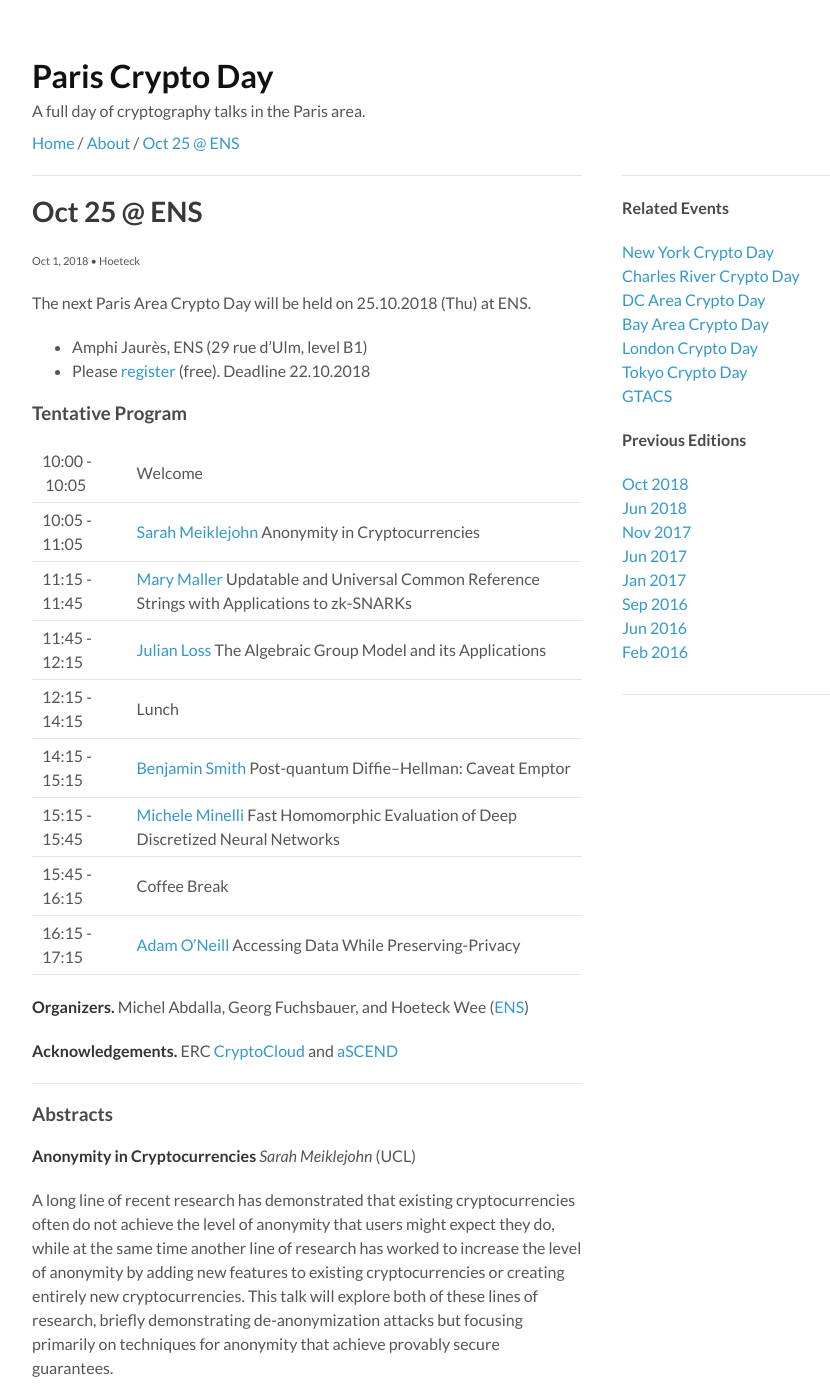
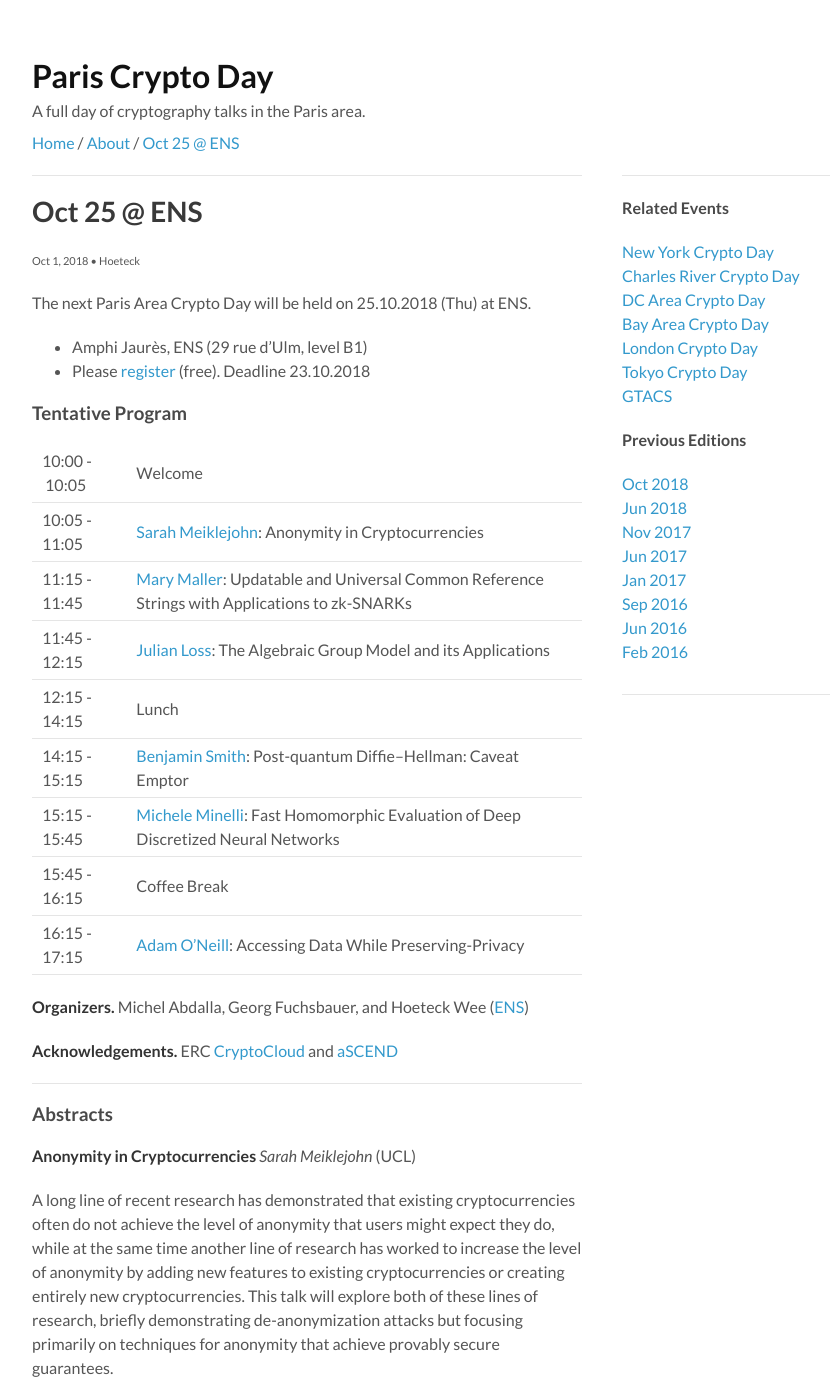
Before and after one commit to pariscryptoday/pariscryptoday.github.io, a Jekyll site: the page built from _posts/2018-08-01-eighth.md, in a window 1280 px wide and 1400 px high. Shown: the whole window, without its empty margins (178-1008 px from the left). Built offline with Jekyll 4.4.1, drawn with Linux system fonts in a browser that asks for light colours.

Commit message:
Update 2018-08-01-eighth.md

```diff
--- a/_posts/2018-08-01-eighth.md
+++ b/_posts/2018-08-01-eighth.md
@@ -9,19 +9,19 @@
 ENS.
 
 * Amphi Jaurès, ENS (29 rue d'Ulm, level B1)
-* Please [register](https://docs.google.com/forms/d/e/1FAIpQLSeop24A0asJvd73HvUH8zTDorfzPOpswA_pfcyVxc2zkctoMg/viewform) (free). Deadline 22.10.2018
+* Please [register](https://docs.google.com/forms/d/e/1FAIpQLSeop24A0asJvd73HvUH8zTDorfzPOpswA_pfcyVxc2zkctoMg/viewform) (free). Deadline 23.10.2018
 
 ### Tentative Program
 
 | 10:00&nbsp;-&nbsp;10:05 | Welcome
-| 10:05 - 11:05 | [Sarah Meiklejohn](#SM) Anonymity in Cryptocurrencies
-| 11:15 - 11:45 | [Mary Maller](#MaMa) Updatable and Universal Common Reference Strings with Applications to zk-SNARKs
-| 11:45 - 12:15 | [Julian Loss](#JL) The Algebraic Group Model and its Applications
+| 10:05 - 11:05 | [Sarah Meiklejohn](#SM): Anonymity in Cryptocurrencies
+| 11:15 - 11:45 | [Mary Maller](#MaMa): Updatable and Universal Common Reference Strings with Applications to zk-SNARKs
+| 11:45 - 12:15 | [Julian Loss](#JL): The Algebraic Group Model and its Applications
 | 12:15 - 14:15 | Lunch
-| 14:15 - 15:15 | [Benjamin Smith](#BS) Post-quantum Diffie--Hellman: Caveat Emptor
-| 15:15 - 15:45 | [Michele Minelli](#MiMi) Fast Homomorphic Evaluation of Deep Discretized Neural Networks
+| 14:15 - 15:15 | [Benjamin Smith](#BS): Post-quantum Diffie--Hellman: Caveat Emptor
+| 15:15 - 15:45 | [Michele Minelli](#MiMi): Fast Homomorphic Evaluation of Deep Discretized Neural Networks
 | 15:45 - 16:15 | Coffee Break
-| 16:15 - 17:15 | [Adam O'Neill](#AO) Accessing Data While Preserving-Privacy
+| 16:15 - 17:15 | [Adam O'Neill](#AO): Accessing Data While Preserving-Privacy
 
 **Organizers.** Michel Abdalla, Georg Fuchsbauer, and Hoeteck Wee ([ENS](https://crypto.di.ens.fr/web2py))
 
```
